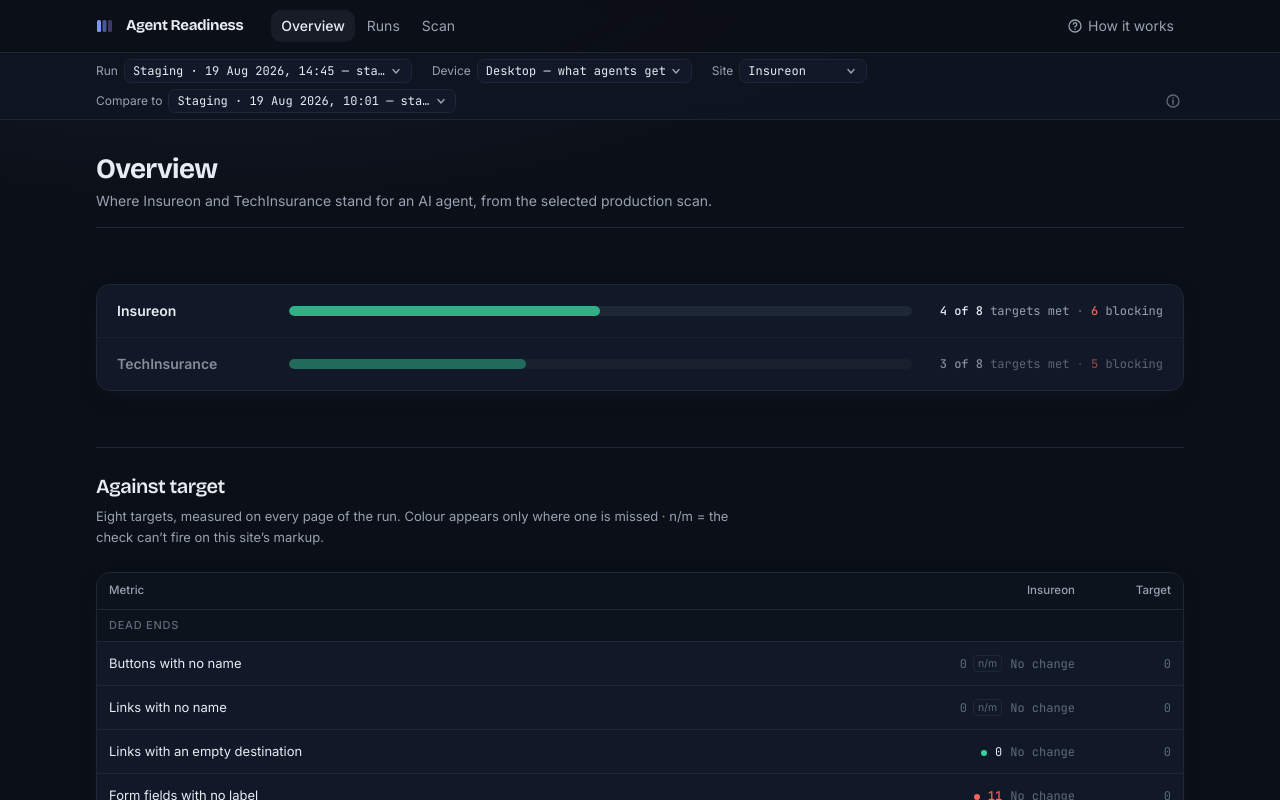
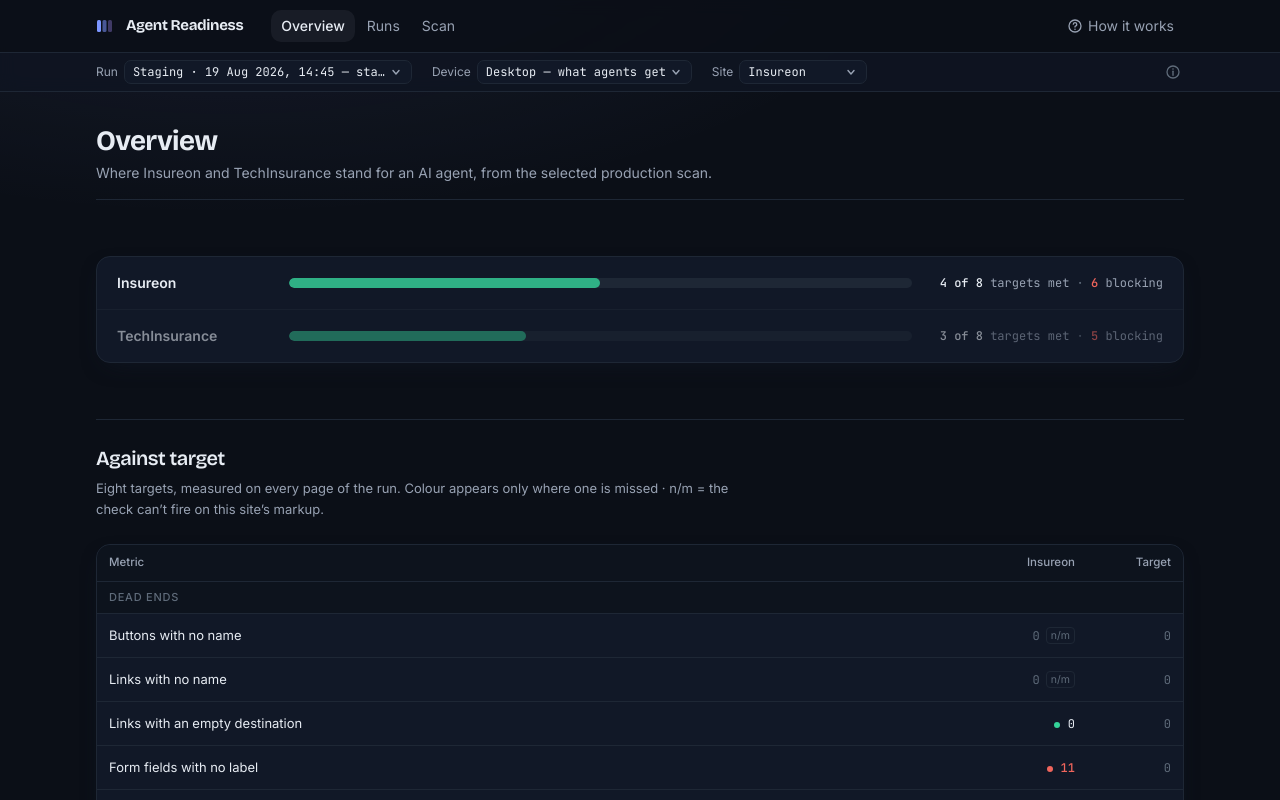
Before and after one commit to juanflores-ion/a11y-checker, a Next.js app: page / in a window 1280 px wide. Shown: the top 800 px of the page. Built offline with nearby package versions, Linux system fonts and the light colour scheme.

Commit message:
Drop baseline-to-baseline deltas from the dashboard

```diff
--- a/src/components/ContextBar.tsx
+++ b/src/components/ContextBar.tsx
@@ -23,7 +23,7 @@
 
 /**
  * The one strip that says what every figure below it belongs to: which run,
- * which device profile, and what it is being compared against. It appears on
+ * which device profile, and which site. It appears on
  * every page that shows measured data and nowhere else — Scan measures whatever
  * you type, and How it works has no figures to select.
  *
@@ -37,13 +37,10 @@
     runs,
     current,
     currentId,
-    compareId,
     setCurrentId,
-    setCompareId,
     viewport,
     setViewport,
     availableViewports,
-    compareMissingViewport,
     site,
     setSite,
   } = useRuns();
@@ -130,32 +127,6 @@
           </select>
         </Field>
 
-        {runs.length >= 2 ? (
-          <Field label="Compare to">
-            <select
-              aria-label="Compare to"
-              className={selectClass}
-              value={compareId ?? 'none'}
-              onChange={(e) => setCompareId(e.target.value === 'none' ? null : e.target.value)}
-            >
-              <option value="none">—</option>
-              {[...runs]
-                .reverse()
-                .filter((r) => r.id !== currentId)
-                .map((r) => (
-                  <option key={r.id} value={r.id}>
-                    {runText(r)}
-                  </option>
-                ))}
-            </select>
-          </Field>
-        ) : null}
-
-        {compareMissingViewport ? (
-          <span role="status" className="text-critical">
-            No deltas — that run never measured {VIEWPORT_LABEL[viewport].toLowerCase()}
-          </span>
-        ) : null}
 
         <span className="group relative ml-auto flex items-center">
           <button
--- a/src/components/RunContext.tsx
+++ b/src/components/RunContext.tsx
@@ -102,10 +102,20 @@
   children: React.ReactNode;
 }) {
   const latest = runs.length ? runs[runs.length - 1].id : '';
-  const previous = runs.length > 1 ? runs[runs.length - 2].id : null;
 
   const [currentId, setCurrentIdState] = useState(latest);
-  const [compareId, setCompareIdState] = useState<string | null>(previous);
+  /**
+   * No baseline-to-baseline deltas in the dashboard.
+   *
+   * The views used to show "since the previous run" chips driven by a second
+   * run picked in the context bar. Two problems ended it: with staging runs on
+   * file that picker would happily pair production against staging and print
+   * content differences as movement, and the dashboard's job is to say where
+   * the sites stand now, not to carry history. Comparing two runs is a
+   * deliberate act with its own screen — Scan → Compare runs — where the
+   * environment and instrument guards live.
+   */
+  const [compareId, setCompareIdState] = useState<string | null>(null);
   const [viewport, setViewportState] = useState<ViewportName>(DEFAULT_VIEWPORT);
   const [site, setSiteState] = useState<SiteSelection>(BRANDS[0]);
 
```
